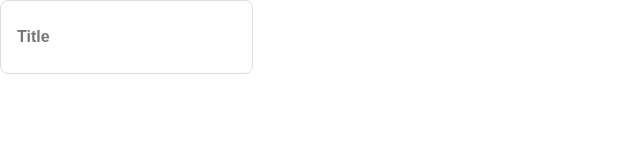
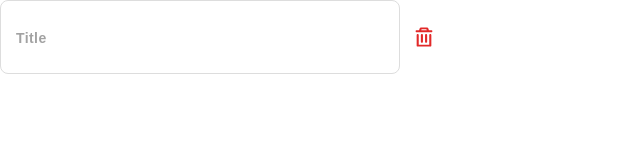
Before and after one commit to 23mayor/cw-personal, a plain HTML site: page components/inputs/index.html in a window 1280 px wide. Shown: the full height of the page, 0-640 px from the left. Drawn offline with Linux system fonts and the light colour scheme.

Commit message:
add input component

```diff
--- a/components/inputs/index.css
+++ b/components/inputs/index.css
@@ -1,4 +1,10 @@
+.container {
+    display: flex;
+    align-items: center;
+}
+
 .input {
+    width: 400px;
     background: #FFFFFF;
     border: 1px solid #DDDDDD;
     box-sizing: border-box;
@@ -10,4 +16,57 @@
     line-height: 24px;
     color: #A2A2A2;
     transition: all 0.2s ease;
+
+    outline: none;
 }
+
+label {
+    /* display: none; */
+    position: absolute;
+    top: 28px;
+    left: 16px;
+    color: #A2A2A2;
+    font-weight: 600;
+    font-size: 14px;
+    line-height: 20px;
+    letter-spacing: 0.03em;
+
+}
+
+.input:hover,
+.input:active,
+.input:focus {
+    border-color: #A2A2A2;
+}
+
+/* .toggle input[type=checkbox]:disabled + .toggle-switch {
+	border-color: #A2A2A2;
+} */
+
+.input:focus + label {
+    top: 15px;
+    text-transform: uppercase;
+}
+
+.input:active,
+.input:focus {
+    padding-top: 36px;
+    padding-bottom: 12px;
+    color: #140E17;
+}
+
+.input:disabled {
+    background-color: #EEEEEE;
+    color: #737373;
+}
+
+.clear-btn {
+    display: block;
+
+    width: 24px;
+    height: 24px;
+    background-image: url("../../images/clear-input.svg");
+    background-position: center;
+    background-size: contain;
+    margin-left: 12px;
+}
--- a/components/inputs/index.html
+++ b/components/inputs/index.html
@@ -10,8 +10,12 @@
     <title>inputs</title>
 </head>
 <body>
-    <div class="div">
-        <input class="input" type="text" placeholder="Title" name="Title">
+    <div class="container">
+        <div class="div">
+            <input class="input" type="text" placeholder="" name="Title" required>
+            <label for="input">Title</label>
+        </div>
+        <a class="clear-btn"></a>
     </div>
 </body>
 </html>
--- a/css/globalStyles.css
+++ b/css/globalStyles.css
@@ -100,13 +100,8 @@
         font-size: 16px;
         line-height: 24px;
         color: #A24DE8;
-    }
 
-    input {
-        background: transparent;
-        border: 1px solid #DDDDDD;
-        box-sizing: border-box;
-        border-radius: 8px;
+        cursor: pointer;
     }
 
     h1 {
```
Also changed, not shown: images/clear-input.svg (added).
